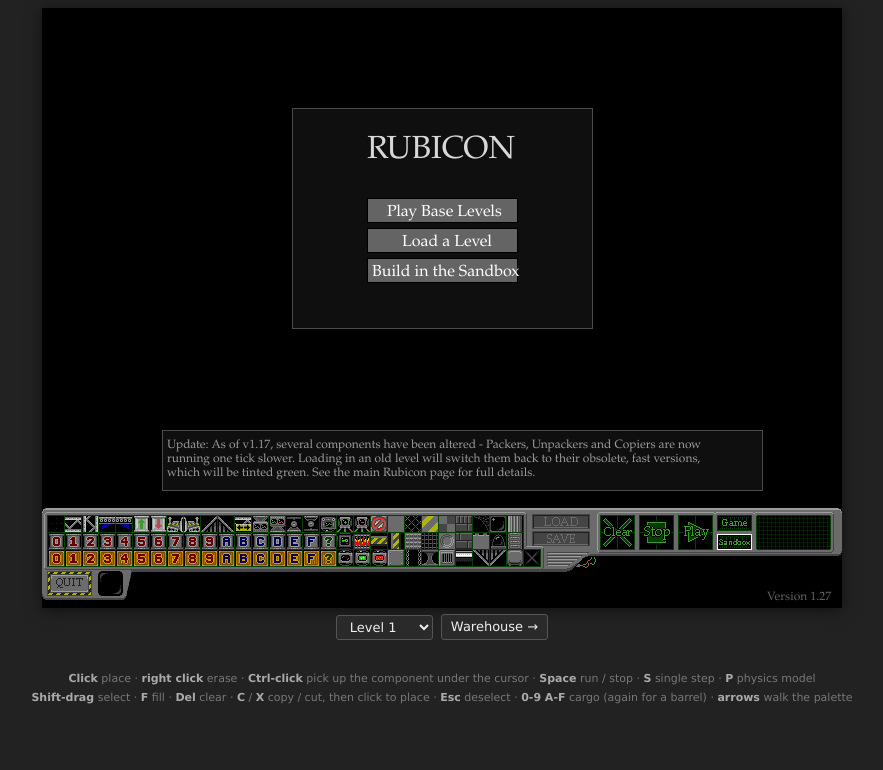
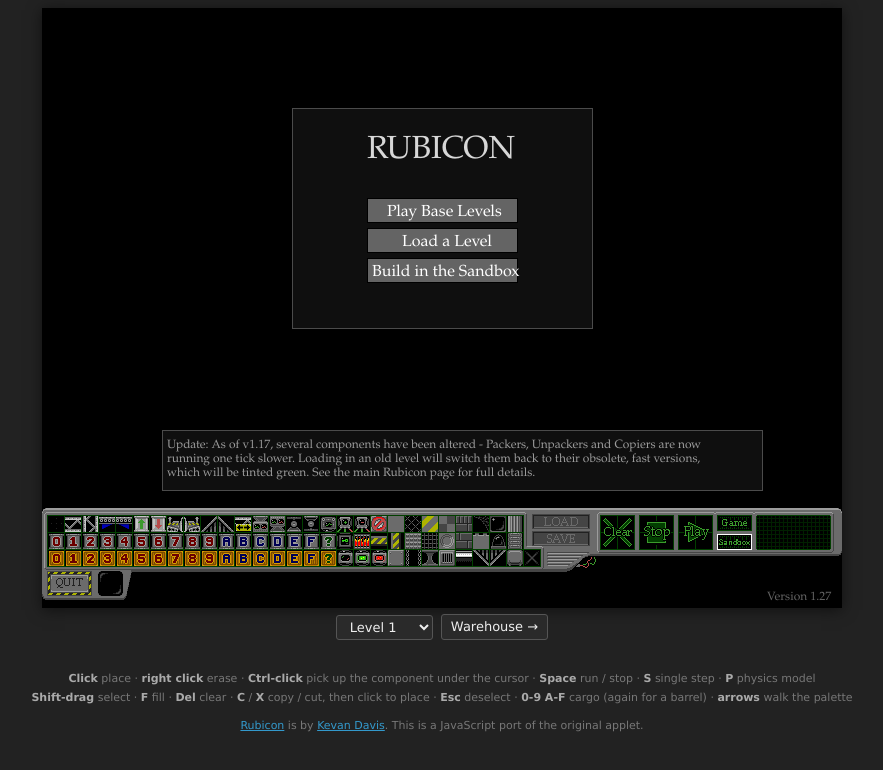
Before and after one commit to lynn/rubicon, a website with bundled scripts: page index.html in a window 1280 px wide. Shown: the whole page, without its empty margins (198-1081 px from the left). Built offline with nearby package versions, Linux system fonts and the light colour scheme; files whose address does not match are found by name.

Commit message:
Credit Kevan Davis in the footer

```diff
--- a/index.html
+++ b/index.html
@@ -43,6 +43,7 @@
   #keys { color: #777; font-size: 11px; text-align: center; max-width: 940px; line-height: 1.7; }
   #keys b { color: #aaa; font-weight: 600; }
   a { color: var(--accent); }
+  footer { color: #777; font-size: 11px; text-align: center; margin-top: 4px; }
 </style>
 </head>
 <body>
@@ -61,6 +62,11 @@
     <b>Esc</b> deselect · <b>0-9 A-F</b> cargo (again for a barrel) · <b>arrows</b> walk the palette
   </div>
 
+  <footer>
+    <a href="https://kevan.org/rubicon/">Rubicon</a> is by
+    <a href="https://kevan.org/">Kevan Davis</a>. This is a JavaScript port of the original applet.
+  </footer>
+
   <script type="module" src="web/main.js"></script>
 </body>
 </html>
```
